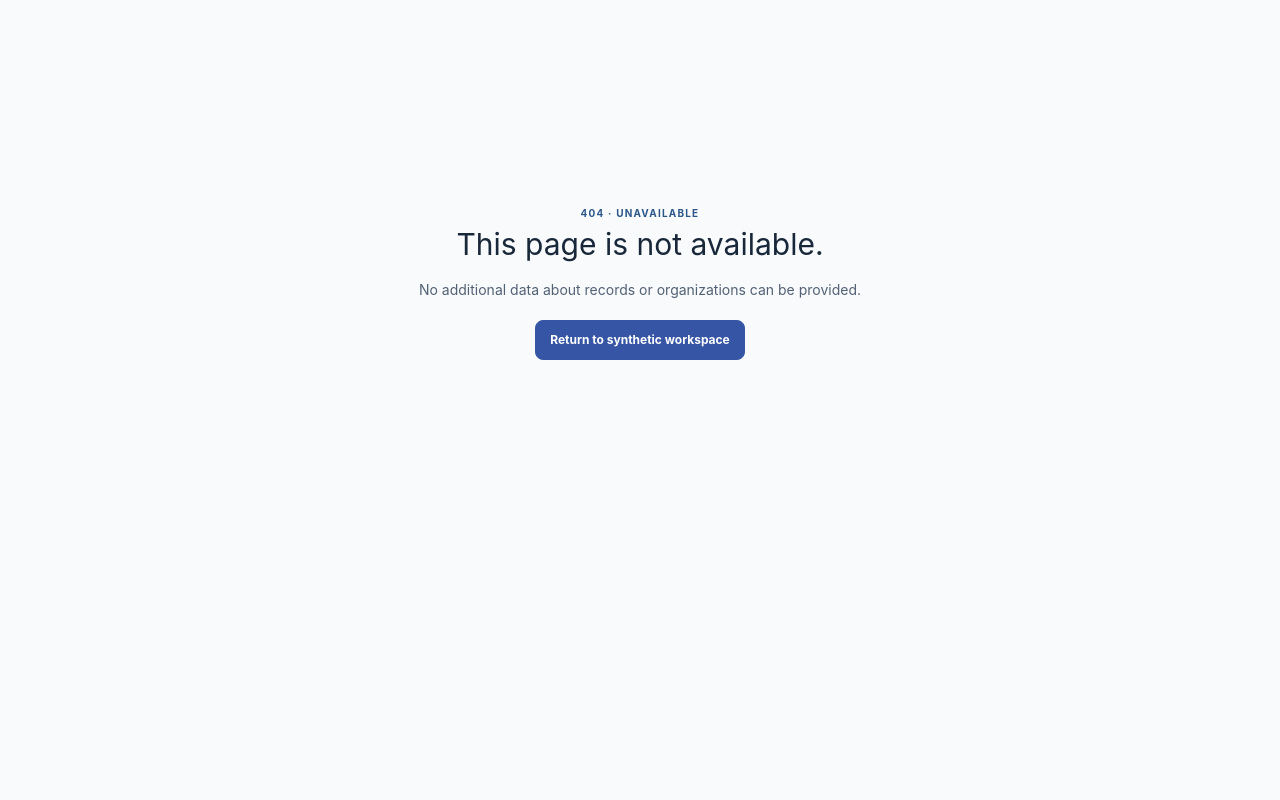
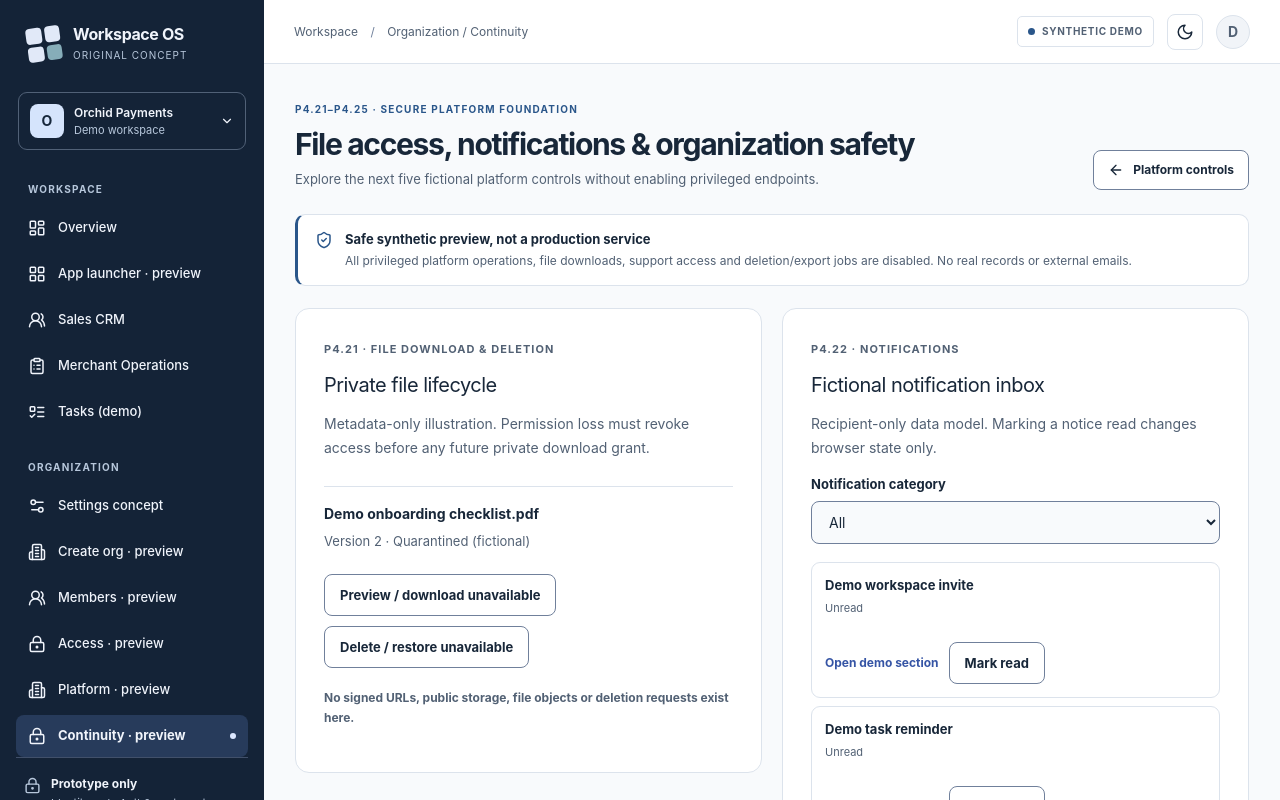
Before and after one commit to owaisprog/Zoho-Clone, a Next.js app in the folder frontend/: page /app/organization/continuity in a window 1280 px wide. Before the commit this address had no page. Shown: the top 800 px of the page. Built offline with nearby package versions, Linux system fonts and the light colour scheme.

Commit message:
feat(p4): preview P4.21-25 in fictional Next.js workspace

```diff
--- /dev/null
+++ b/frontend/src/app/app/organization/continuity/page.tsx
@@ -0,0 +1,22 @@
+import Link from "next/link";
+import { ArrowLeft, ShieldCheck } from "lucide-react";
+import { P4OperationsBatch05Preview } from "@/components/p4-operations-batch05-preview";
+
+export default function P4ContinuityPage() {
+  return (
+    <>
+      <div className="page-header">
+        <div><span className="eyebrow">P4.21–P4.25 · SECURE PLATFORM FOUNDATION</span>
+          <h1>File access, notifications & organization safety</h1>
+          <p>Explore the next five fictional platform controls without enabling privileged endpoints.</p></div>
+        <div className="action-row"><Link className="btn" href="/app/organization/platform">
+          <ArrowLeft size={16} aria-hidden="true"/> Platform controls</Link></div>
+      </div>
+      <div className="demo-banner" role="note"><ShieldCheck size={18} aria-hidden="true"/>
+        <div><strong>Safe synthetic preview, not a production service</strong>
+          <span>All privileged platform operations, file downloads, support access and deletion/export jobs are disabled. No real records or external emails.</span></div>
+      </div>
+      <P4OperationsBatch05Preview/>
+    </>
+  );
+}
--- /dev/null
+++ b/frontend/src/components/p4-operations-batch05-preview.tsx
@@ -0,0 +1,97 @@
+"use client";
+
+import { useState } from "react";
+import Link from "next/link";
+import {
+  P4_OPERATIONS_FILE, P4_OPERATIONS_NOTICES,
+  markFakeNoticeRead, simulateFakeClosure,
+  type P4DemoNotice,
+} from "@/lib/p4-operations-preview";
+
+export function P4OperationsBatch05Preview() {
+  const [notices, setNotices] = useState<readonly P4DemoNotice[]>(P4_OPERATIONS_NOTICES);
+  const [noticeCategory, setNoticeCategory] = useState<"all" | "membership" | "task">("all");
+  const [closureIntent, setClosureIntent] = useState<"export" | "closure">("export");
+  const [simulateDependencies, setSimulateDependencies] = useState(false);
+  const closure = simulateFakeClosure(closureIntent, simulateDependencies);
+  const filtered = notices.filter(n => noticeCategory === "all" || n.category === noticeCategory);
+
+  return (
+    <div className="p4-platform-grid">
+      <section className="p4-panel">
+        <span className="p4-eyebrow">P4.21 · FILE DOWNLOAD & DELETION</span>
+        <h2>Private file lifecycle</h2>
+        <p>Metadata-only illustration. Permission loss must revoke access before any future private download grant.</p>
+        <div className="p4-invite-info"><strong>{P4_OPERATIONS_FILE.label}</strong>
+          <p>Version {P4_OPERATIONS_FILE.version} · {P4_OPERATIONS_FILE.state}</p>
+        </div>
+        <div className="p4-actions">
+          <button className="p4-button" type="button" disabled>Preview / download unavailable</button>
+          <button className="p4-button" type="button" disabled>Delete / restore unavailable</button>
+        </div>
+        <p className="p4-status-note">No signed URLs, public storage, file objects or deletion requests exist here.</p>
+      </section>
+
+      <section className="p4-panel">
+        <span className="p4-eyebrow">P4.22 · NOTIFICATIONS</span>
+        <h2>Fictional notification inbox</h2>
+        <p>Recipient-only data model. Marking a notice read changes browser state only.</p>
+        <div className="p4-form-row"><label htmlFor="p4-notice-filter">Notification category</label>
+          <select id="p4-notice-filter" value={noticeCategory}
+            onChange={e => setNoticeCategory(e.target.value as "all" | "membership" | "task")}>
+            <option value="all">All</option><option value="membership">Memberships</option><option value="task">Tasks</option>
+          </select></div>
+        <div className="p4-audit-events" aria-label="Fictional notifications">
+          {filtered.map(n => <div className="p4-audit-event" key={n.id}>
+            <strong>{n.title}</strong><small>{n.read ? "Read in this browser" : "Unread"}</small>
+            <div className="p4-actions"><Link className="text-link" href={n.link}>Open demo section</Link>
+              <button className="p4-button" type="button" disabled={n.read}
+                onClick={() => setNotices(current => markFakeNoticeRead(current, n.id))}>Mark read</button></div>
+          </div>)}
+        </div>
+        <p className="p4-status-note">No provider email, background worker, persistence, or real user notifications.</p>
+      </section>
+
+      <section className="p4-panel">
+        <span className="p4-eyebrow">P4.23 · PLATFORM ADMINISTRATION</span>
+        <h2>Separate platform access</h2>
+        <p>Tenant OWNER is not platform admin. Elevated issuer verification, independent platform grant and fresh MFA are required.</p>
+        <div className="p4-alert" role="status"><strong>Platform actions unavailable</strong>
+          <span>No platform business routes are mounted. Platform administrators cannot view tenant records from this preview.</span></div>
+        <p className="p4-status-note">Fictional system metadata only; real monitoring and administrator audit are not connected.</p>
+      </section>
+
+      <section className="p4-panel">
+        <span className="p4-eyebrow">P4.24 · CONTROLLED SUPPORT ACCESS</span>
+        <h2>Support consent</h2>
+        <p>Illustrative customer consent must have a verified organization owner, narrow scope and an expiring access window.</p>
+        <div className="p4-invite-info"><strong>No active support sessions</strong>
+          <p>Maximum proposed session: 30 minutes. Fresh consent: 15 minutes. Actual access remains disabled.</p>
+        </div>
+        <button type="button" className="p4-button" disabled>Request privileged session (disabled)</button>
+        <p className="p4-status-note">No impersonation, tenant-record access, real customer consent, or persistent support grants.</p>
+      </section>
+
+      <section className="p4-panel">
+        <span className="p4-eyebrow">P4.25 · ORGANIZATION DELETION / EXPORT</span>
+        <h2>Closure readiness wizard</h2>
+        <p>Illustrative only. A real request requires OWNER + recent step-up, billing reconciliation, export security and approved recovery.</p>
+        <fieldset className="p4-form-row">
+          <legend>Fictional request type</legend>
+          <label><input type="radio" name="p4-closure" checked={closureIntent === "export"}
+            onChange={() => setClosureIntent("export")} /> Export</label>
+          <label><input type="radio" name="p4-closure" checked={closureIntent === "closure"}
+            onChange={() => setClosureIntent("closure")} /> Closure</label>
+        </fieldset>
+        <label className="p4-form-row">
+          <input type="checkbox" checked={simulateDependencies}
+            onChange={e => setSimulateDependencies(e.target.checked)} />
+          Simulate dependencies cleared (no server action)
+        </label>
+        <div className="p4-alert" role="status"><strong>{closure.label}</strong>
+          <span>{closure.jobsCreated} export or deletion jobs created. No data can be removed here.</span></div>
+        <p className="p4-status-note">The eventual deletion policy needs approved retention and rollback requirements.</p>
+      </section>
+    </div>
+  );
+}
--- a/frontend/src/components/workspace-shell.tsx
+++ b/frontend/src/components/workspace-shell.tsx
@@ -34,6 +34,7 @@ const administration = [
   { label: "Members · preview", href: "/app/organization/memberships", icon: UsersRound },
   { label: "Access · preview", href: "/app/organization/access", icon: LockKeyhole },
   { label: "Platform · preview", href: "/app/organization/platform", icon: Building2 },
+  { label: "Continuity · preview", href: "/app/organization/continuity", icon: LockKeyhole },
 ] as const;
 
 function NavGroup({
@@ -80,7 +81,8 @@ export function WorkspaceShell({ children }: { children: ReactNode }) {
     pathname === "/app/organization/new" ? "Organization / Preview" :
     pathname === "/app/organization/memberships" ? "Organization / Memberships" :
     pathname === "/app/organization/access" ? "Organization / Access" :
-    pathname === "/app/organization/platform" ? "Organization / Platform controls" : "Unrecognized demo page";
+    pathname === "/app/organization/platform" ? "Organization / Platform controls" :
+    pathname === "/app/organization/continuity" ? "Organization / Continuity" : "Unrecognized demo page";
 
   const navigation = (
     <>
--- /dev/null
+++ b/frontend/src/lib/p4-operations-preview.ts
@@ -0,0 +1,32 @@
+/** Fictional P4.21-P4.25 display models. No real tenant, billing, file or support data. */
+export const P4_OPERATIONS_FILE = Object.freeze({
+  label: "Demo onboarding checklist.pdf", version: 2,
+  state: "Quarantined (fictional)", downloadEnabled: false, deleteEnabled: false,
+});
+export interface P4DemoNotice {
+  id: string;
+  title: string;
+  category: "membership" | "task";
+  link: "/app/organization/memberships" | "/app/tasks";
+  read: boolean;
+}
+export const P4_OPERATIONS_NOTICES: readonly P4DemoNotice[] = Object.freeze([
+  Object.freeze({ id: "notice_demo_invite01", title: "Demo workspace invite", category: "membership" as const,
+    link: "/app/organization/memberships" as const, read: false }),
+  Object.freeze({ id: "notice_demo_task01", title: "Demo task reminder", category: "task" as const,
+    link: "/app/tasks" as const, read: false }),
+]);
+export function markFakeNoticeRead(notices: readonly P4DemoNotice[], id: string): readonly P4DemoNotice[] {
+  return Object.freeze(notices.map(n => Object.freeze({ ...n, read: n.id === id ? true : n.read })));
+}
+export function simulateFakeClosure(
+  choice: "export" | "closure", dependenciesCleared: boolean,
+): Readonly<{ label: string; runnable: false; jobsCreated: 0 }> {
+  return Object.freeze({
+    label: dependenciesCleared
+      ? (choice === "export" ? "Export preparation requires approved providers" :
+        "Closure is not executable in this demo")
+      : "Outstanding billing, legal and retention checks block this preview",
+    runnable: false as const, jobsCreated: 0 as const,
+  });
+}
```
Also changed, not shown: 1 other file (tests, documents, lock files or other folders).
